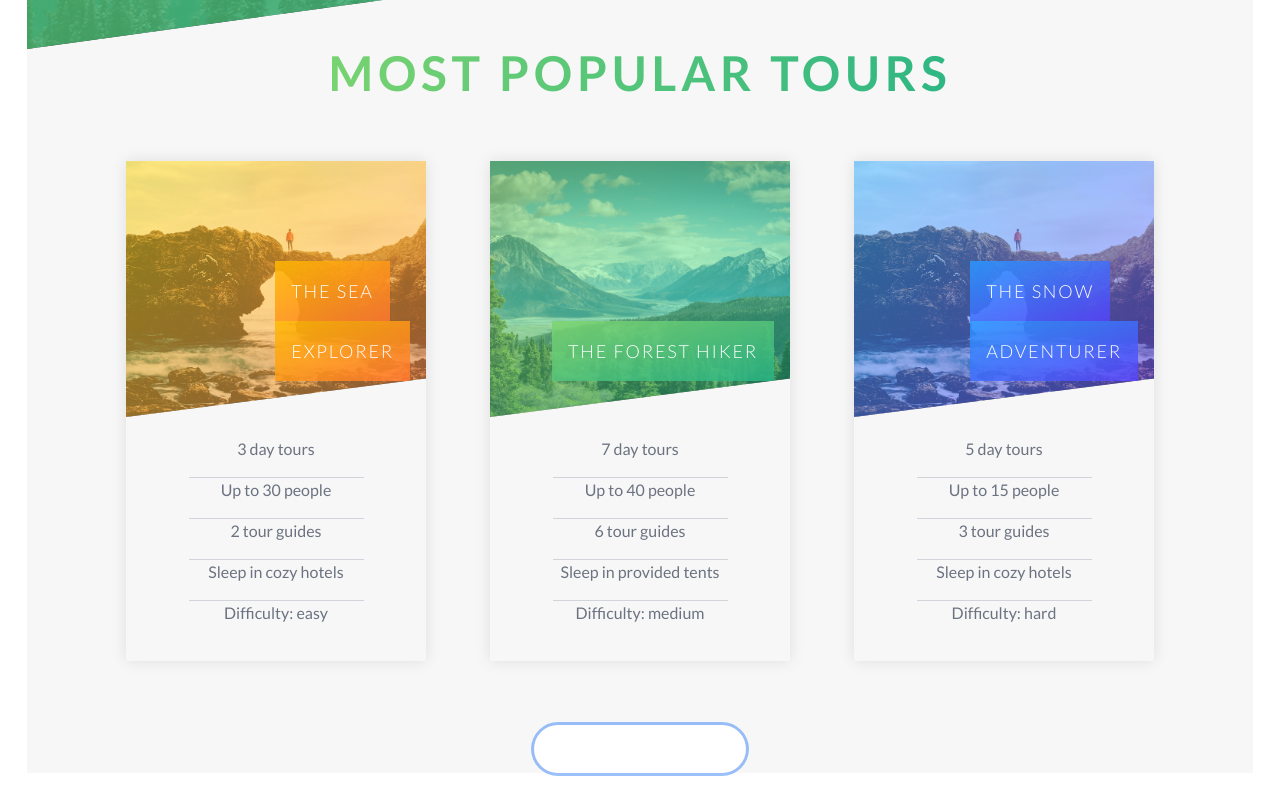
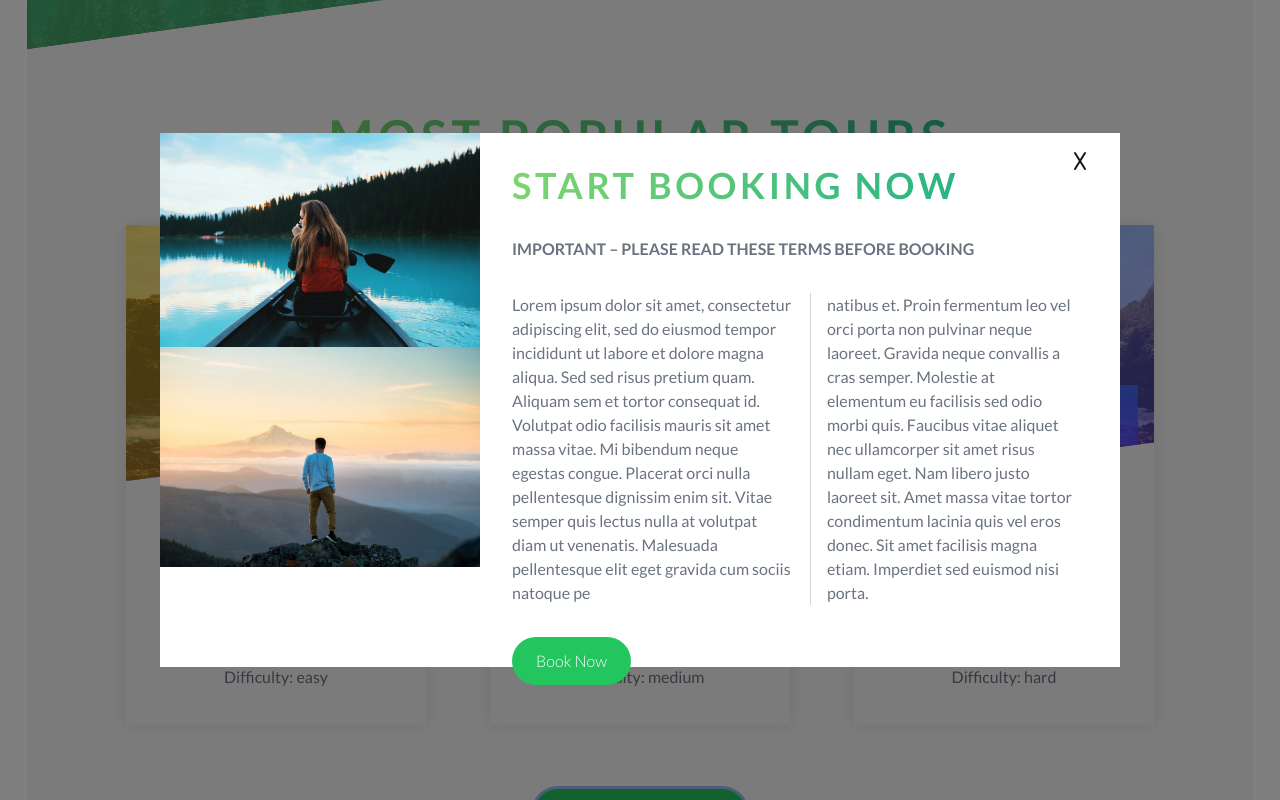
Before and after one commit to roi05/codingAssignment, a Next.js app: page / in a window 1280 px wide. Both pictures are taken after a click on the button "DISCOVER ALL TOURS". Shown: the part 2515-3315 px from the top of the page. Built offline with nearby package versions, Linux system fonts and the light colour scheme.

Commit message:
add modal

```diff
--- a/components/detail-section/index.tsx
+++ b/components/detail-section/index.tsx
@@ -9,7 +9,7 @@ function DetailSection() {
   return (
     <section className='space-y-6 mb-40 tab-l:mb-0'>
       <motion.h1
-        className='text-xl w-fit mx-auto  px-12 tab-p:text-2x tab-l:text-5xl font-bold uppercase bg-clip-text text-transparent bg-gradient-to-r from-[#7ed56f] to-[#28b485]
+        className='text-xl w-fit mx-auto  px-12 tab-p:text-2xl tab-l:text-5xl font-bold uppercase bg-clip-text text-transparent bg-gradient-to-r from-[#7ed56f] to-[#28b485]
       tracking-widest text-center'
         whileHover={{
           skewX: 15, // Skew the element horizontally
--- a/components/tours-section/forest-hiker-card.tsx
+++ b/components/tours-section/forest-hiker-card.tsx
@@ -1,7 +1,15 @@
 import React from 'react';
 import AnimationPulse from '../ui/animation-pulse-button';
 
-function ForestHikerCard() {
+type ForestHikerCardProps = {
+  setIsmodalOpen: React.Dispatch<React.SetStateAction<boolean>>;
+};
+
+function ForestHikerCard({ setIsmodalOpen }: ForestHikerCardProps) {
+  const handleOpenModal = () => {
+    setIsmodalOpen(true);
+  };
+
   return (
     <div className='card h-[700px] tab-l:h-[500px] '>
       <div className='content'>
@@ -26,7 +34,7 @@ function ForestHikerCard() {
               <h1 className='text-xs'>ONLY</h1>
               <h1 className='text-3xl font-thin'>$497</h1>
             </div>
-            <AnimationPulse>BOOK NOW!</AnimationPulse>
+            <AnimationPulse onClick={handleOpenModal}>BOOK NOW!</AnimationPulse>
           </div>
         </div>
         <div className='back green flex flex-col items-center justify-around text-white'>
@@ -34,7 +42,7 @@ function ForestHikerCard() {
             <h1 className='text-xl'>ONLY</h1>
             <h1 className='text-5xl font-thin'>$497</h1>
           </div>
-          <AnimationPulse>BOOK NOW!</AnimationPulse>
+          <AnimationPulse onClick={handleOpenModal}>BOOK NOW!</AnimationPulse>
         </div>
       </div>
     </div>
--- a/components/tours-section/index.tsx
+++ b/components/tours-section/index.tsx
@@ -1,12 +1,19 @@
+'use client';
+
 import { motion } from 'framer-motion';
 import SeaExplorerCard from './sea-explorer-card';
 import ForestHikerCard from './forest-hiker-card';
 import SnowAdventurerCard from './snow-adventurer-card';
 import AnimationPulse from '../ui/animation-pulse-button';
+import Modal from '../ui/modal';
+import { useState } from 'react';
 
 function ToursSection() {
+  const [ismodalOpen, setIsmodalOpen] = useState<boolean>(false);
+
   return (
     <section className='space-y-16'>
+      <Modal isMOdalOpen={ismodalOpen} setIsmodalOpen={setIsmodalOpen} />
       <motion.h1
         className='text-xl px-12 w-fit mx-auto tab-p:text-2x tab-l:text-5xl font-bold uppercase bg-clip-text text-transparent bg-gradient-to-r from-[#7ed56f] to-[#28b485]
 tracking-widest text-center'
@@ -21,12 +28,14 @@ tracking-widest text-center'
       </motion.h1>
 
       <div className='flex flex-col justify-center items-center gap-y-4 gap-x-16 tab-l:flex-row flex-wrap'>
-        <SeaExplorerCard />
-        <ForestHikerCard />
-        <SnowAdventurerCard />
+        <SeaExplorerCard setIsmodalOpen={setIsmodalOpen} />
+        <ForestHikerCard setIsmodalOpen={setIsmodalOpen} />
+        <SnowAdventurerCard setIsmodalOpen={setIsmodalOpen} />
       </div>
 
-      <AnimationPulse variant='green'>DISCOVER ALL TOURS</AnimationPulse>
+      <AnimationPulse variant='green' onClick={() => setIsmodalOpen(true)}>
+        DISCOVER ALL TOURS
+      </AnimationPulse>
     </section>
   );
 }
--- a/components/tours-section/sea-explorer-card.tsx
+++ b/components/tours-section/sea-explorer-card.tsx
@@ -1,6 +1,14 @@
 import AnimationPulse from '../ui/animation-pulse-button';
 
-function SeaExplorerCard() {
+type SeaExplorerCardProps = {
+  setIsmodalOpen: React.Dispatch<React.SetStateAction<boolean>>;
+};
+
+function SeaExplorerCard({ setIsmodalOpen }: SeaExplorerCardProps) {
+  const handleOpenModal = () => {
+    setIsmodalOpen(true);
+  };
+
   return (
     <div className='card h-[700px] tab-l:h-[500px] '>
       <div className='content'>
@@ -28,7 +36,7 @@ function SeaExplorerCard() {
               <h1 className='text-xs'>ONLY</h1>
               <h1 className='text-3xl font-thin'>$297</h1>
             </div>
-            <AnimationPulse>BOOK NOW!</AnimationPulse>
+            <AnimationPulse onClick={handleOpenModal}>BOOK NOW!</AnimationPulse>
           </div>
         </div>
         <div className='back orange flex flex-col items-center justify-around text-white'>
@@ -36,7 +44,7 @@ function SeaExplorerCard() {
             <h1 className='text-xl'>ONLY</h1>
             <h1 className='text-5xl font-thin'>$297</h1>
           </div>
-          <AnimationPulse>BOOK NOW!</AnimationPulse>
+          <AnimationPulse onClick={handleOpenModal}>BOOK NOW!</AnimationPulse>
         </div>
       </div>
     </div>
--- a/components/tours-section/snow-adventurer-card.tsx
+++ b/components/tours-section/snow-adventurer-card.tsx
@@ -1,6 +1,14 @@
 import AnimationPulse from '../ui/animation-pulse-button';
 
-function SnowAdventurerCard() {
+type SnowAdventurerCardProps = {
+  setIsmodalOpen: React.Dispatch<React.SetStateAction<boolean>>;
+};
+
+function SnowAdventurerCard({ setIsmodalOpen }: SnowAdventurerCardProps) {
+  const handleOpenModal = () => {
+    setIsmodalOpen(true);
+  };
+
   return (
     <div className='card h-[700px] tab-l:h-[500px] '>
       <div className='content'>
@@ -28,7 +36,7 @@ function SnowAdventurerCard() {
               <h1 className='text-xs'>ONLY</h1>
               <h1 className='text-3xl font-thin'>$897</h1>
             </div>
-            <AnimationPulse>BOOK NOW!</AnimationPulse>
+            <AnimationPulse onClick={handleOpenModal}>BOOK NOW!</AnimationPulse>
           </div>
         </div>
         <div className='back blue flex flex-col items-center justify-around text-white'>
@@ -36,7 +44,7 @@ function SnowAdventurerCard() {
             <h1 className='text-xl'>ONLY</h1>
             <h1 className='text-5xl font-thin'>$897</h1>
           </div>
-          <AnimationPulse>BOOK NOW!</AnimationPulse>
+          <AnimationPulse onClick={handleOpenModal}>BOOK NOW!</AnimationPulse>
         </div>
       </div>
     </div>
--- a/components/ui/animation-pulse-button.tsx
+++ b/components/ui/animation-pulse-button.tsx
@@ -1,15 +1,25 @@
 'use client';
 
-import { useState, useRef, useEffect, ReactNode } from 'react';
+import {
+  useState,
+  useRef,
+  useEffect,
+  ReactNode,
+  ButtonHTMLAttributes,
+} from 'react';
 import { motion } from 'framer-motion';
 import Button from './button';
 
 type AnimationPulseProps = {
   children?: ReactNode;
   variant?: 'green' | 'white';
-};
+} & ButtonHTMLAttributes<HTMLButtonElement>; // Include button attributes
 
-function AnimationPulse({ children, variant }: AnimationPulseProps) {
+function AnimationPulse({
+  children,
+  variant,
+  ...buttonProps
+}: AnimationPulseProps) {
   const [isHovered, setIsHovered] = useState(false); // State to track hover
   const buttonRef = useRef<HTMLButtonElement | null>(null); // Reference to the button
   const [buttonSize, setButtonSize] = useState({ width: 0, height: 0 }); // State to hold button size
@@ -50,9 +60,13 @@ function AnimationPulse({ children, variant }: AnimationPulseProps) {
         <Button
           size='medium'
           ref={buttonRef} // Attach ref to button
-          className={`min-w-fit rounded-full font-light text-gray-500 hover:shadow-xl hover:-translate-y-0.5 ${
-            variant === 'green' ? 'bg-green-500 text-white' : 'bg-white'
-          }`}>
+          style={{
+            backgroundColor: variant === 'green' ? '#22c55e' : '#fff',
+            color: variant === 'green' ? '#fff' : 'black',
+          }}
+          className={`min-w-fit rounded-full font-light text-gray-500 hover:shadow-xl hover:-translate-y-0.5`}
+          {...buttonProps} // Spread the additional button props
+        >
           {children}
         </Button>
       </div>
--- /dev/null
+++ b/components/ui/modal.tsx
@@ -0,0 +1,98 @@
+'use client';
+import Kayaking from '@/public/img/nat-8.jpg';
+import Mountain from '@/public/img/nat-9.jpg';
+import { motion, AnimatePresence } from 'framer-motion';
+import Image from 'next/image';
+import AnimationPulse from './animation-pulse-button';
+import { TbLetterX } from 'react-icons/tb';
+
+type ModalProps = {
+  isMOdalOpen: boolean;
+  setIsmodalOpen: React.Dispatch<React.SetStateAction<boolean>>;
+};
+
+function Modal({ isMOdalOpen, setIsmodalOpen }: ModalProps) {
+  const handleCloseModal = () => {
+    setIsmodalOpen(false);
+  };
+
+  return (
+    <AnimatePresence>
+      {isMOdalOpen && (
+        <motion.div
+          className='fixed top-0 left-0 w-screen h-screen bg-black bg-opacity-50 z-50 flex justify-center items-center'
+          initial={{ opacity: 0 }}
+          animate={{ opacity: 1 }}
+          exit={{ opacity: 0 }}
+          transition={{ duration: 0.3 }}>
+          <motion.div
+            className='w-9/12 h-4/6 bg-white relative grid grid-cols-3'
+            initial={{ scale: 0.8, opacity: 0 }} // Starting state when modal opens
+            animate={{ scale: 1, opacity: 1 }} // Animation when modal is fully open
+            exit={{ scale: 0.8, opacity: 0 }} // Animation when modal is closing
+            transition={{ duration: 0.3, ease: 'easeInOut' }} // Control speed and easing
+          >
+            <div
+              className='absolute right-4 top-4 hover:cursor-pointer'
+              onClick={handleCloseModal}>
+              <TbLetterX className='w-12 h-6' />
+            </div>
+            <div className='col-span-1'>
+              <div className='relative w-full h-auto'>
+                <Image src={Kayaking} alt='kayaking' />
+              </div>
+              <div className='relative w-full h-auto'>
+                <Image src={Mountain} alt='mountain' />
+              </div>
+            </div>
+            <div className='col-span-2 p-8 space-y-8'>
+              <motion.h1
+                className='text-xl w-fit tab-p:text-4xl font-bold uppercase bg-clip-text text-transparent bg-gradient-to-r from-[#7ed56f] to-[#28b485]
+tracking-widest text-center'
+                whileHover={{
+                  skewX: 15,
+                  skewY: 2,
+                  scale: 1.1,
+                  textShadow: '0.5rem 1rem 2rem rgba(0, 0, 0, 0.2)',
+                  transition: { duration: 0.3, ease: 'easeInOut' },
+                }}>
+                START BOOKING NOW
+              </motion.h1>
+              <h2 className='text-gray-500 font-semibold'>
+                IMPORTANT – PLEASE READ THESE TERMS BEFORE BOOKING
+              </h2>
+              <div className='flex divide-x divide-gray-300'>
+                <div className='pr-4 text-gray-500'>
+                  Lorem ipsum dolor sit amet, consectetur adipiscing elit, sed
+                  do eiusmod tempor incididunt ut labore et dolore magna aliqua.
+                  Sed sed risus pretium quam. Aliquam sem et tortor consequat
+                  id. Volutpat odio facilisis mauris sit amet massa vitae. Mi
+                  bibendum neque egestas congue. Placerat orci nulla
+                  pellentesque dignissim enim sit. Vitae semper quis lectus
+                  nulla at volutpat diam ut venenatis. Malesuada pellentesque
+                  elit eget gravida cum sociis natoque pe
+                </div>
+                <div className='px-4 text-gray-500'>
+                  natibus et. Proin fermentum leo vel orci porta non pulvinar
+                  neque laoreet. Gravida neque convallis a cras semper. Molestie
+                  at elementum eu facilisis sed odio morbi quis. Faucibus vitae
+                  aliquet nec ullamcorper sit amet risus nullam eget. Nam libero
+                  justo laoreet sit. Amet massa vitae tortor condimentum lacinia
+                  quis vel eros donec. Sit amet facilisis magna etiam. Imperdiet
+                  sed euismod nisi porta.
+                </div>
+              </div>
+              <div className='flex'>
+                <AnimationPulse variant='green' onClick={handleCloseModal}>
+                  Book Now
+                </AnimationPulse>
+              </div>
+            </div>
+          </motion.div>
+        </motion.div>
+      )}
+    </AnimatePresence>
+  );
+}
+
+export default Modal;
```
